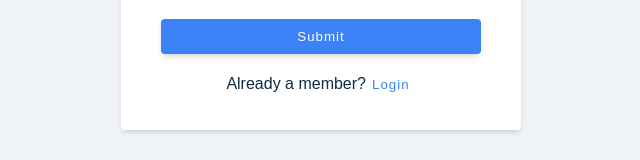
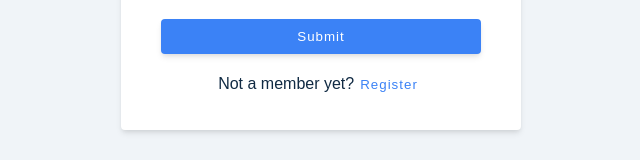
Before and after one commit to AlexBachurin/Job-tracker, a React (Create React App) app: page /register in a window 1280 px wide. Shown: the part 508-668 px from the top of the page, without its empty margins (319-959 px from the left). Built offline with nearby package versions, Linux system fonts and the light colour scheme; the HTML template or start-up script is replaced by a standard one.

Commit message:
fix for toggle

```diff
--- a/src/components/Login.js
+++ b/src/components/Login.js
@@ -28,16 +28,6 @@ const Login = ({ values, handleSubmit, handleChange, changeMember }) => {
 					Submit
 				</button>
 				<div>
-					{values.isMember ? (
-						<p>
-							Already a member?
-							{
-								<button onClick={changeMember} className="member-btn">
-									Login
-								</button>
-							}
-						</p>
-					) : (
 					<p>
 						Not a member yet?
 						{
@@ -46,7 +36,6 @@ const Login = ({ values, handleSubmit, handleChange, changeMember }) => {
 							</button>
 						}
 					</p>
-					)}
 				</div>
 			</form>
 		</Wrapper>
--- a/src/components/Register.js
+++ b/src/components/Register.js
@@ -36,7 +36,6 @@ const Register = ({ values, handleSubmit, handleChange, changeMember }) => {
 					Submit
 				</button>
 				<div>
-					{values.isMember ? (
 					<p>
 						Already a member?
 						{
@@ -45,16 +44,6 @@ const Register = ({ values, handleSubmit, handleChange, changeMember }) => {
 							</button>
 						}
 					</p>
-					) : (
-						<p>
-							Not a member yet?
-							{
-								<button onClick={changeMember} className="member-btn">
-									Register
-								</button>
-							}
-						</p>
-					)}
 				</div>
 			</form>
 		</Wrapper>
--- a/src/pages/RegisterPage.js
+++ b/src/pages/RegisterPage.js
@@ -1,6 +1,6 @@
 import React, { useState, useEffect } from "react";
-import { Logo, FormRow, Login, Register } from "../components";
-import Wrapper from "../assets/wrappers/Register/Register";
+import { Login, Register } from "../components";
+
 const initialState = {
 	name: "",
 	email: "",
```
Lines whose indentation alone changed are shown as unchanged.
